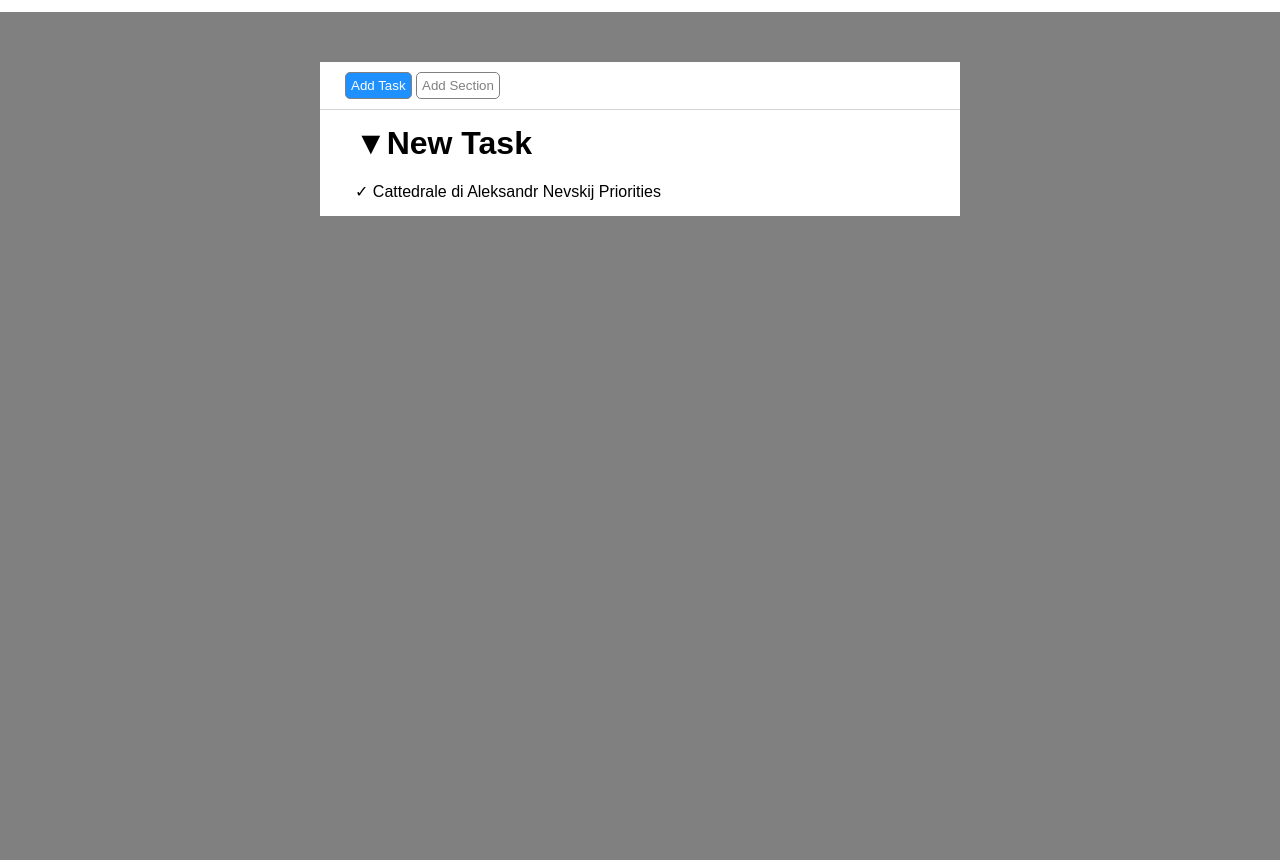
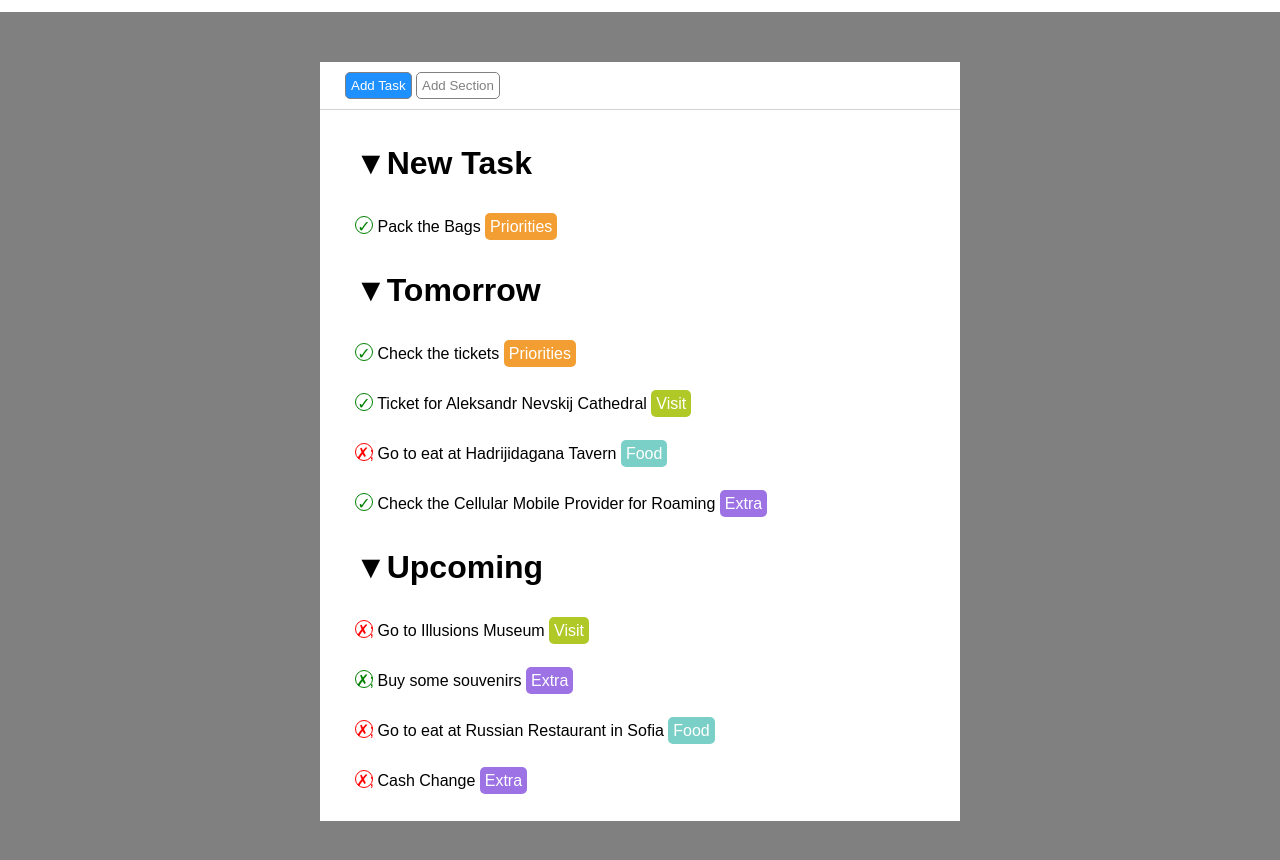
Before and after one commit to lembogeorgex/html-css-toboolist, a plain HTML site: page index.html in a window 1280 px wide. Shown: the part 68-928 px from the top of the page. Before the commit the page ends 800 px from the top, so only its background shows below. Drawn offline with Linux system fonts and the light colour scheme.

Commit message:
Toboolist 2.0 fixed & finished

```diff
--- a/css/style.css
+++ b/css/style.css
@@ -87,29 +87,56 @@ content: "\25BC";
 
 .listitle{
     padding-bottom: 20px;
+    padding-top: 20px;
 }
 
+
+.task{
+    line-height: 50px;
+}
 /* Tags */
 
+.tags{
+    padding: 5px;
+    color: white;
+    border-radius: 5px;
+}
 .priorities{
-
+    background-color: var(--orange)
 }
 .visit{
-
+background-color: var(--junglegreen);
 }
 
 .food{
-
+background-color: var(--green);
 }
 
-.buy{
 
+
+.extra{
+background-color: var(--purple);
 }
 
-.fun{
 
+/* Validation */
+
+.stat{
+    width: 18px;
+    height: 18px;
+    display: inline-block;
+
+    text-align: center;
+    border-radius: 10px;
+}
+.valid{
+    border: 1px solid green;
+    color: green;
+    border-color: currentColor ;
 }
 
-.extra{
-
+.unvalid{
+    border: 1px solid red;
+    border-color: currentColor;
+    color: red;
 }
--- a/index.html
+++ b/index.html
@@ -26,9 +26,65 @@
         <h1 class="listitle">New Task</h1>
         <ul>
           <li>
-            <span class="valid">&check;</span>
-            <span class="todo">Cattedrale di Aleksandr Nevskij</span>
-            <span class="tags">Priorities</span>
+            <span class="stat valid">&check;</span>
+            <span class="task">Pack the Bags</span>
+            <span class="tags priorities">Priorities</span>
+          </li>
+        </ul>
+
+        <h1 class="listitle">Tomorrow</h1>
+        <ul>
+          <li>
+            <span class="stat valid">&check;</span>
+            <span class="task">Check the tickets</span>
+            <span class="tags priorities">Priorities</span>
+          </li>
+
+          <li>
+            <span class="stat valid">&check;</span>
+            <span class="task">Ticket for Aleksandr Nevskij Cathedral</span>
+            <span class="tags visit">Visit</span>
+          </li>
+
+          <li>
+            <span class="stat unvalid">&cross;;</span>
+            <span class="task">Go to eat at Hadrijidagana Tavern</span>
+            <span class="tags food">Food</span>
+          </li>
+
+          <li>
+            <span class="stat valid">&check;</span>
+            <span class="task"
+              >Check the Cellular Mobile Provider for Roaming</span
+            >
+            <span class="tags extra">Extra</span>
+          </li>
+        </ul>
+
+        <h1 class="listitle">Upcoming</h1>
+        <ul>
+          <li>
+            <span class="stat unvalid">&cross;;</span>
+            <span class="task">Go to Illusions Museum</span>
+            <span class="tags visit">Visit</span>
+          </li>
+
+          <li>
+            <span class="stat valid">&cross;;</span>
+            <span class="task">Buy some souvenirs</span>
+            <span class="tags extra">Extra</span>
+          </li>
+
+          <li>
+            <span class="stat unvalid">&cross;;</span>
+            <span class="task">Go to eat at Russian Restaurant in Sofia </span>
+            <span class="tags food">Food</span>
+          </li>
+
+          <li>
+            <span class="stat unvalid">&cross;;</span>
+            <span class="task">Cash Change</span>
+            <span class="tags extra">Extra</span>
           </li>
         </ul>
       </div>
```
